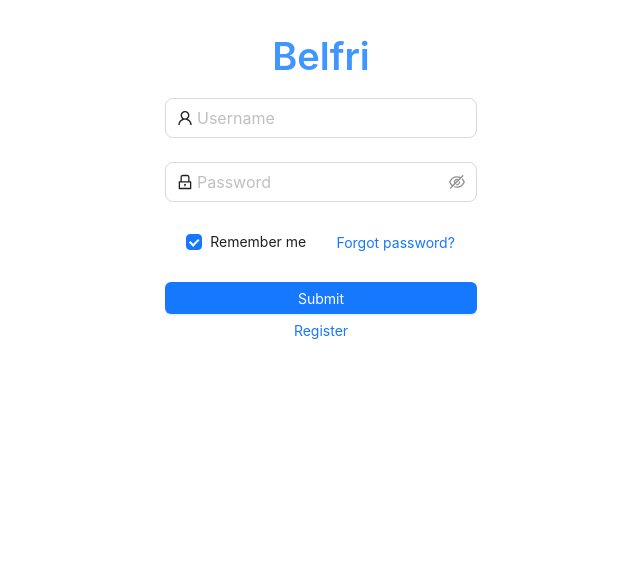
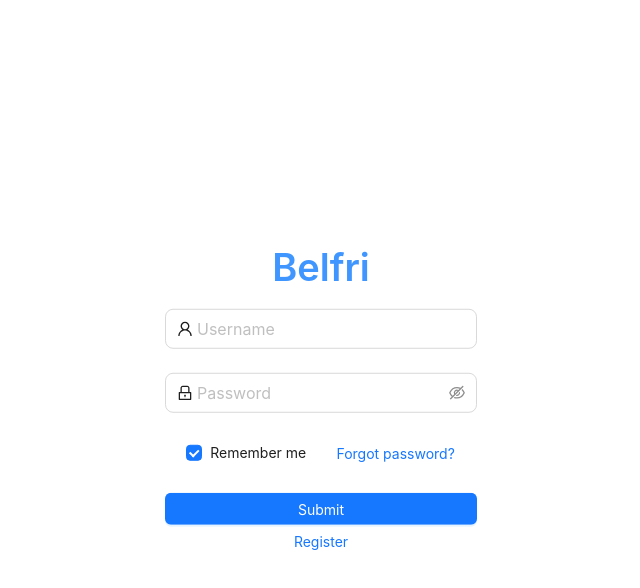
Before and after one commit to m-baj/Belfri, a Next.js app: page /login/Login in a window 1280 px wide. Shown: the top 588 px of the page, without its empty margins (319-959 px from the left). Built offline with nearby package versions, Linux system fonts and the light colour scheme.

Commit message:
center login form

```diff
--- a/package.json
+++ b/package.json
@@ -22,8 +22,10 @@
     "jest-mock-axios": "^4.7.3",
     "next": "14.0.3",
     "next-router-mock": "^0.9.10",
+    "node": "^21.2.0",
     "react": "^18",
-    "react-dom": "^18"
+    "react-dom": "^18",
+    "yarn": "^1.22.21"
   },
   "devDependencies": {
     "@testing-library/user-event": "^14.5.1",
--- a/src/components/LoginForm/LoginForm.tsx
+++ b/src/components/LoginForm/LoginForm.tsx
@@ -9,7 +9,6 @@
     password?: string;
     remember?: boolean;
 }
-
 
 export default function LoginForm() {
     const [form] = Form.useForm();
--- a/src/pages/login/Login.tsx
+++ b/src/pages/login/Login.tsx
@@ -4,8 +4,15 @@
 
 export default function Login() {
     return (
+        <div style={{
+            position: "absolute",
+            top: "50%",
+            left: "50%",
+            transform: "translate(-50%, -50%)",
+        }}>
         <Flex justify="center" align="center">
             <LoginForm />
         </Flex>
+        </div>
     );
 }
```
Also changed, not shown: 2 other files (tests, documents, lock files or other folders).
